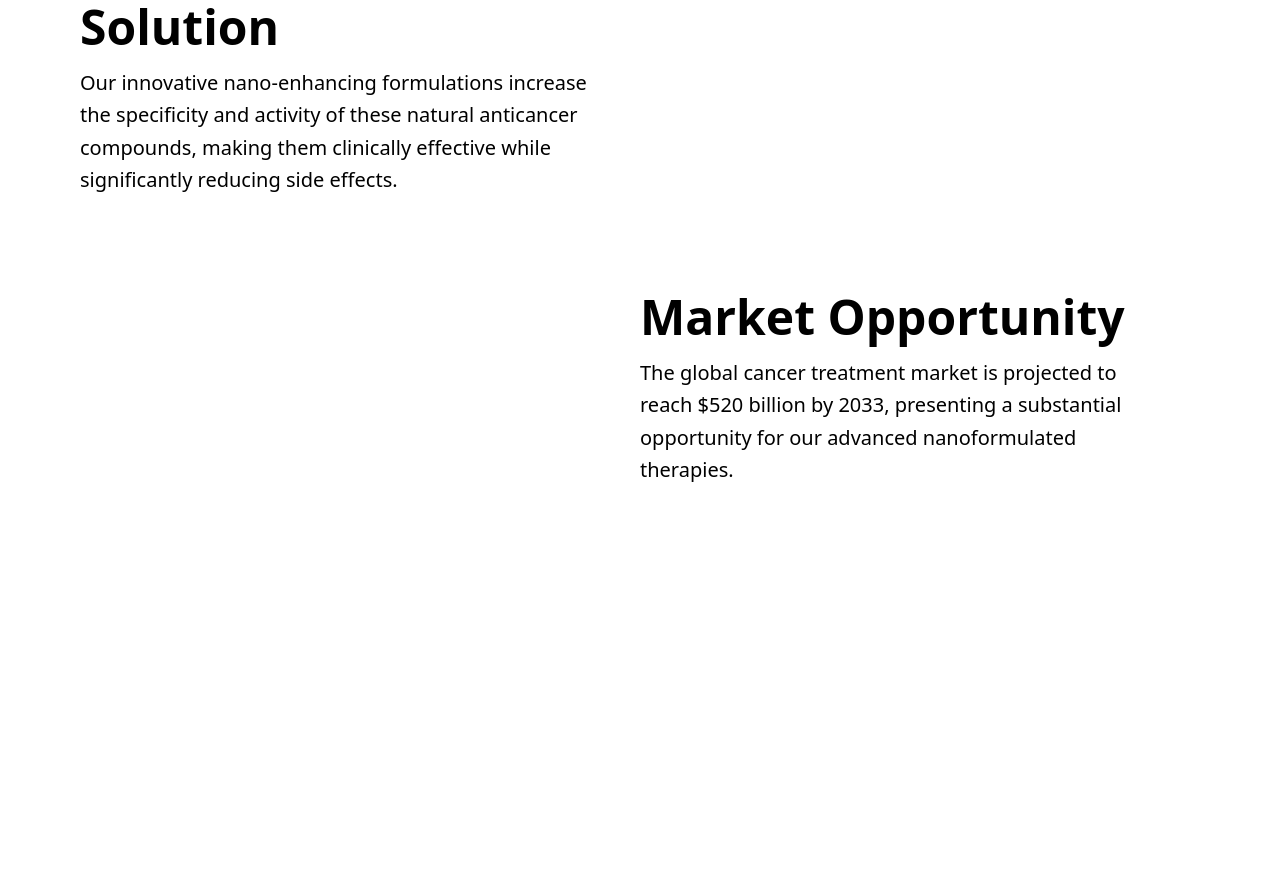
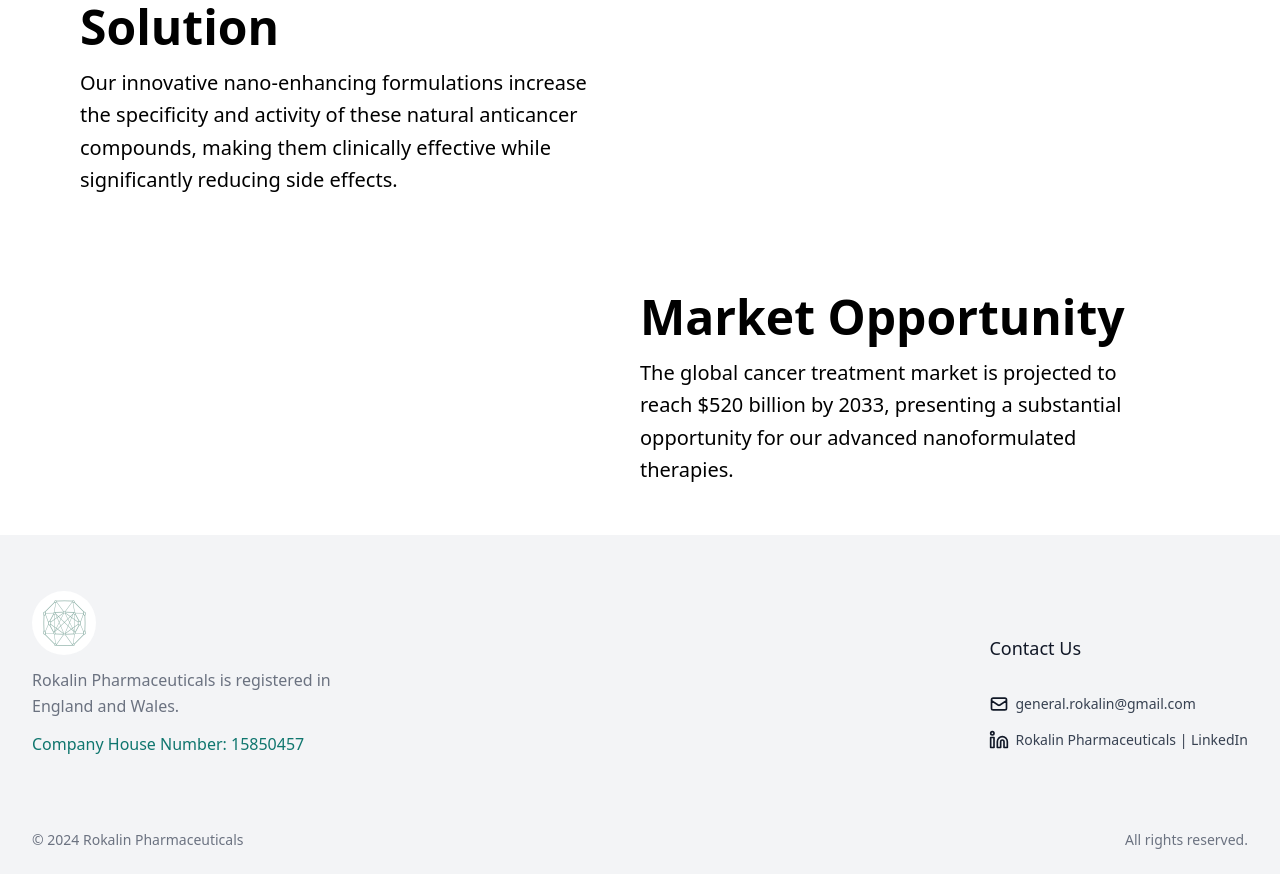
Before and after one commit to rokalin/rokalin-webpage, an Astro site: page / in a window 1280 px wide. Shown: the part 920-1794 px from the top of the page. Before the commit the page ends 1455 px from the top, so only its background shows below. Built offline with nearby package versions, Linux system fonts and the light colour scheme; Astro itself is replaced by a stand-in of ours.

Commit message:
add footer

```diff
--- /dev/null
+++ b/src/components/Footer.astro
@@ -0,0 +1,56 @@
+---
+
+import Location from '../components/icons/Location.astro';
+import Email from '../components/icons/Email.astro';
+import LinkedIn from '../components/icons/LinkedIn.astro';
+import RokalinNano from './images/RokalinNano.astro';
+
+const email = "general.rokalin@gmail.com";
+const linkedIn = "https://www.linkedin.com/company/rokalin-pharmaceuticals/";
+const houseNo = "15850457";
+---
+
+<footer class="bg-gray-100">
+  <div class="mx-auto max-w-screen-xl pb-6 px-4 sm:px-6 lg:px-8 pt-10 lg:pt-14">
+    <div class="flex gap-8 flex-col md:flex-row md:justify-between md:items-baseline">
+      <div>
+        <div class="flex justify-center text-teal-600 sm:justify-start">
+          <RokalinNano size={64} />
+        </div>
+        <p class="mt-3 max-w-md text-center leading-relaxed text-gray-500 sm:max-w-xs sm:text-left">
+          Rokalin Pharmaceuticals is registered in England and Wales.
+        </p>
+        <p class="mt-3 max-w-md text-center leading-relaxed text-teal-700 transition hover:text-teal-700/75 sm:max-w-xs sm:text-left">
+          Company House Number: {houseNo}
+        </p>
+      </div>
+
+      <div class="text-center sm:text-left">
+        <p class="text-lg font-medium text-gray-900">Contact Us</p>
+        <ul class="mt-8 space-y-4 text-sm">
+          <li>
+            <a class="flex items-center justify-center gap-1.5 w-max mx-auto sm:mx-0" href=`mailto:${email}`>
+              <Email />
+              <span class="flex-1 text-gray-700">{email}</span>
+            </a>
+          </li>
+          <li>
+            <a class="flex items-center justify-center gap-1.5 w-max mx-auto sm:mx-0" href={linkedIn}>
+              <LinkedIn />
+              <span class="flex-1 text-gray-700">Rokalin Pharmaceuticals | LinkedIn</span>
+            </a>
+          </li>
+        </ul>
+      </div>
+    </div>
+
+    <div class="mt-2 md:mt-12 border-t border-gray-100 pt-6">
+      <div class="text-center sm:flex sm:justify-between sm:text-left">
+        <p class="text-sm text-gray-500">
+          <span class="block sm:inline">All rights reserved.</span>
+        </p>
+        <p class="mt-4 text-sm text-gray-500 sm:order-first sm:mt-0">&copy; 2024 Rokalin Pharmaceuticals</p>
+      </div>
+    </div>
+  </div>
+</footer>
--- a/src/components/Nav.astro
+++ b/src/components/Nav.astro
@@ -1,15 +1,10 @@
 ---
 import NavLink from './NavLink.astro';
+import RokalinNano from './images/RokalinNano.astro';
 ---
 
 <nav class="flex justify-start items-center gap-4 px-4 py-2 bg-rokalin-teal-500">
-	<img
-		width="32"
-		height="32"
-		alt="Rokalin Pharmaceuticals"
-		src="/images/logo-nano-transparent.png"
-		class="object-cover rounded-full bg-white rounded"
-	/>
+	<RokalinNano size={32} />
 	<NavLink href="/">Home</NavLink>
 	<NavLink href="/values/">Values</NavLink>
 	<NavLink href="/team/">Team</NavLink>
--- /dev/null
+++ b/src/components/icons/Email.astro
@@ -0,0 +1,14 @@
+<svg
+  xmlns="http://www.w3.org/2000/svg"
+  class="size-5 shrink-0 text-gray-900"
+  fill="none"
+  viewBox="0 0 24 24"
+  stroke="currentColor"
+  stroke-width="2"
+>
+  <path
+    stroke-linecap="round"
+    stroke-linejoin="round"
+    d="M3 8l7.89 5.26a2 2 0 002.22 0L21 8M5 19h14a2 2 0 002-2V7a2 2 0 00-2-2H5a2 2 0 00-2 2v10a2 2 0 002 2z"
+  />
+</svg>
--- /dev/null
+++ b/src/components/icons/LinkedIn.astro
@@ -0,0 +1,14 @@
+<svg
+  xmlns="http://www.w3.org/2000/svg"
+  class="size-5 shrink-0 text-gray-900"
+  fill="none"
+  viewBox="0 0 24 24"
+  stroke="currentColor"
+  stroke-width="2"
+  stroke-linecap="round"
+  stroke-linejoin="round"
+>
+  <path d="M16 8a6 6 0 0 1 6 6v7h-4v-7a2 2 0 0 0-2-2 2 2 0 0 0-2 2v7h-4v-7a6 6 0 0 1 6-6z"></path>
+  <rect x="2" y="9" width="4" height="12"></rect>
+  <circle cx="4" cy="4" r="2"></circle>
+</svg>
--- /dev/null
+++ b/src/components/icons/Location.astro
@@ -0,0 +1,19 @@
+<svg
+  xmlns="http://www.w3.org/2000/svg"
+  class="size-5 shrink-0 text-gray-900"
+  fill="none"
+  viewBox="0 0 24 24"
+  stroke="currentColor"
+  stroke-width="2"
+>
+  <path
+    stroke-linecap="round"
+    stroke-linejoin="round"
+    d="M17.657 16.657L13.414 20.9a1.998 1.998 0 01-2.827 0l-4.244-4.243a8 8 0 1111.314 0z"
+  />
+  <path
+    stroke-linecap="round"
+    stroke-linejoin="round"
+    d="M15 11a3 3 0 11-6 0 3 3 0 016 0z"
+  />
+</svg>
--- /dev/null
+++ b/src/components/images/RokalinNano.astro
@@ -0,0 +1,14 @@
+---
+interface Props {
+  size: number;
+}
+
+const { size } = Astro.props;
+---
+<img
+  width={size}
+  height={size}
+  alt="Rokalin Pharmaceuticals"
+  src="/images/logo-nano-transparent.png"
+  class="object-cover rounded-full bg-white rounded"
+/>
--- a/src/layouts/Base.astro
+++ b/src/layouts/Base.astro
@@ -1,5 +1,6 @@
 ---
 import Nav from '../components/Nav.astro';
+import Footer from '../components/Footer.astro';
 
 interface Props {
 	title: string;
@@ -25,5 +26,6 @@
 		<main class="mx-6 md:mx-12">
 			<slot />
 		</main>
+		<Footer />
 	</body>
 </html>
```
